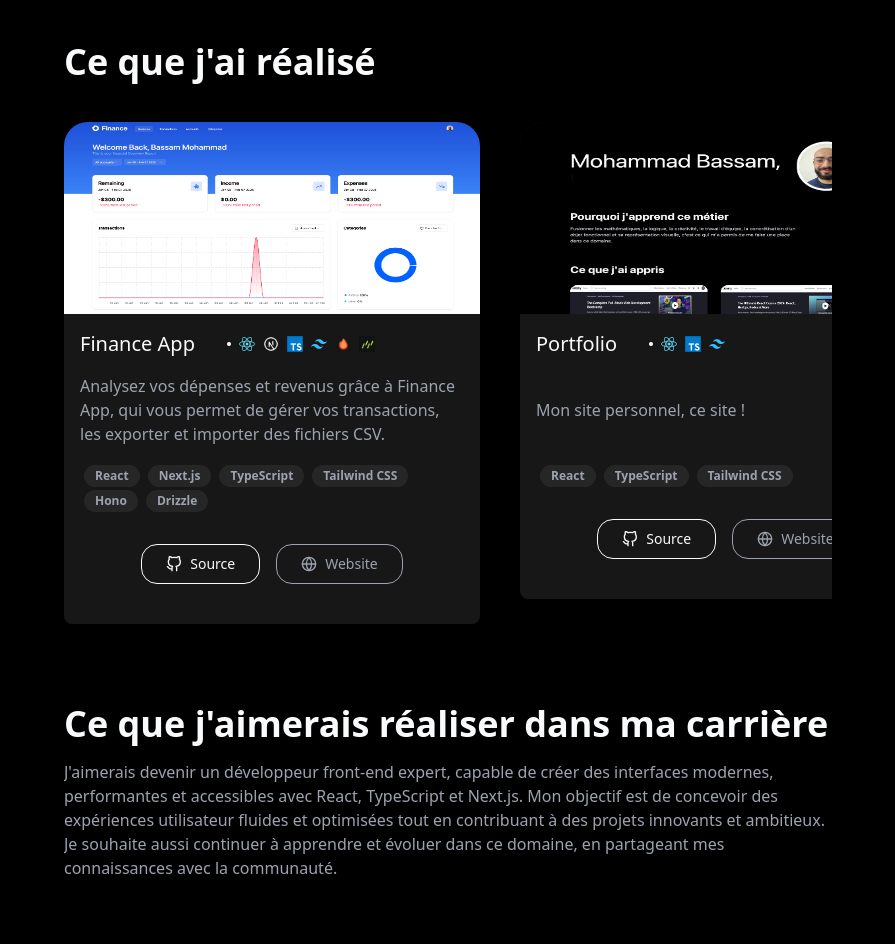
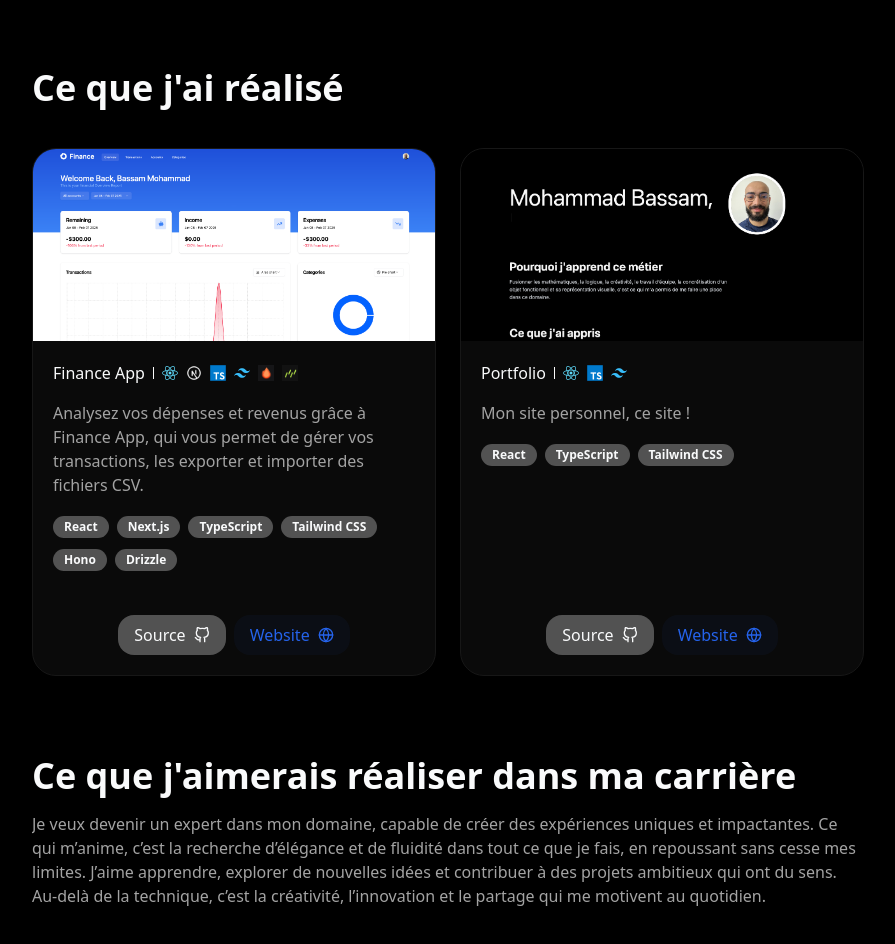
Before and after one commit to Bassammohammad/Portfolio, a React (Vite) app: page / in a window 1280 px wide. Shown: the part 1340-2284 px from the top of the page, without its empty margins (192-1087 px from the left). Built offline with nearby package versions, Linux system fonts and the light colour scheme.

Commit message:
responsive mobile

```diff
--- a/package.json
+++ b/package.json
@@ -11,6 +11,7 @@
   },
   "dependencies": {
     "@radix-ui/react-label": "^2.1.2",
+    "@radix-ui/react-separator": "^1.1.2",
     "@radix-ui/react-slot": "^1.1.2",
     "@radix-ui/react-switch": "^1.1.3",
     "class-variance-authority": "^0.7.1",
--- a/src/App.tsx
+++ b/src/App.tsx
@@ -9,7 +9,7 @@ function App() {
 
   return (
     <div
-      className={`my-20 lg:w-[60%] w-[95%] m-auto space-y-20 overflow-x-hidden ${isGreenMode ? 'theme-green' : 'theme-default'}`}
+      className={`my-20 lg:w-[65%] w-[95%]  max-w-screen-2xl m-auto space-y-20 overflow-x-hidden ${isGreenMode ? 'theme-green' : 'theme-default'}`}
     >
       <Theme setIsGreenMode={setIsGreenMode} isGreenMode={isGreenMode} />
       <HeaderSection />
--- a/src/components/description.tsx
+++ b/src/components/description.tsx
@@ -34,7 +34,7 @@ export default function Description() {
         <h1 className=" text-4xl font-bold text-primary ">
           Pourquoi j'apprend ce métier
         </h1>
-        <p className=" text-secondary ">
+        <p className=" text-tertiary ">
           Fusionner les mathématiques, la logique, la créativité, le travail
           d’équipe, la concrétisation d’un objet fonctionnel et sa
           représentation visuelle, c'est ce qui m'a permis de me faire une place
@@ -46,18 +46,17 @@ export default function Description() {
           <h1 className="text-4xl font-bold text-primary ">
             Ce que j'ai appris
           </h1>
-          <p className="text-secondary ">
+          <p className="text-tertiary ">
             + des tonnes de vidéos sur YouTube et d'articles
           </p>
         </div>
 
-        <div className="flex flex-col lg:flex-row items-start justify-between gap-10 ">
+        <div className="grid grid-cols-1 gap-6 md:grid-cols-2 ">
           <ProjectCard
             src="/firstCourse.png"
             alt="first course"
             title="Full-Stack Web Dev"
             description="La formation complète pour maîtriser les bases du développement web Full Stack. "
-            className="py-6"
             arrayLanguages={languagesLearnedInFirstCourse}
             hrefWebsite="https://www.udemy.com/course/the-complete-web-development-bootcamp/?couponCode=KEEPLEARNING"
           />
@@ -79,7 +78,7 @@ export default function Description() {
           {' '}
           Ce que j'ai réalisé
         </h1>
-        <div className="flex  flex-col lg:flex-row lg:items-start items-center justify-between gap-10 ">
+        <div className="grid grid-cols-1 gap-6 md:grid-cols-2 ">
           <ProjectCard
             src="/financeProjet.png"
             alt="finance projet"
@@ -96,7 +95,6 @@ export default function Description() {
             alt="portfolio projet"
             title="Portfolio"
             description="Mon site personnel, ce site !"
-            className="py-6"
             arrayLanguages={languagesUsedInPortfolio}
             hrefGithub="https://github.com/Bassammohammad/Portfolio"
             hrefWebsite="https://portfolio-rho-umber-73.vercel.app/"
@@ -107,14 +105,14 @@ export default function Description() {
         <h1 className="text-4xl font-bold text-primary ">
           Ce que j'aimerais réaliser dans ma carrière
         </h1>
-        <p className="text-secondary ">
-          J'aimerais devenir un développeur front-end expert, capable de créer
-          des interfaces modernes, performantes et accessibles avec React,
-          TypeScript et Next.js. Mon objectif est de concevoir des expériences
-          utilisateur fluides et optimisées tout en contribuant à des projets
-          innovants et ambitieux. Je souhaite aussi continuer à apprendre et
-          évoluer dans ce domaine, en partageant mes connaissances avec la
-          communauté.
+        <p className="text-tertiary ">
+          Je veux devenir un expert dans mon domaine, capable de créer des
+          expériences uniques et impactantes. Ce qui m’anime, c’est la recherche
+          d’élégance et de fluidité dans tout ce que je fais, en repoussant sans
+          cesse mes limites. J’aime apprendre, explorer de nouvelles idées et
+          contribuer à des projets ambitieux qui ont du sens. Au-delà de la
+          technique, c’est la créativité, l’innovation et le partage qui me
+          motivent au quotidien.
         </p>
       </div>
     </div>
--- a/src/components/header-section.tsx
+++ b/src/components/header-section.tsx
@@ -22,7 +22,7 @@ export default function HeaderSection() {
           <span className=" text-primary md:w-max drop-shadow-2xl w-min text-7xl">
             Mohammad Bassam,
           </span>
-          <span className="flex w-full items-center justify-center text-center text-2xl text-secondary md:min-h-fit md:justify-start md:text-left md:text-3xl mt-2">
+          <span className="flex w-full items-center justify-center text-center text-2xl text-tertiary md:min-h-fit md:justify-start md:text-left md:text-3xl mt-2">
             <Typewriter
               words={[
                 'Développeur en perpétuelle évolution',
--- a/src/components/image.tsx
+++ b/src/components/image.tsx
@@ -2,8 +2,24 @@ type ImageProps = {
   src: string
   alt: string
   className?: string
+  width?: number
+  height?: number
 }
 
-export default function Image({ src, alt, className }: ImageProps) {
-  return <img src={src} alt={alt} className={className} />
+export default function Image({
+  src,
+  alt,
+  className,
+  width,
+  height,
+}: ImageProps) {
+  return (
+    <img
+      src={src}
+      alt={alt}
+      className={className}
+      width={width}
+      height={height}
+    />
+  )
 }
--- a/src/components/project-card.tsx
+++ b/src/components/project-card.tsx
@@ -1,18 +1,16 @@
-import { Card, CardContent } from '@/components/ui/card.tsx'
 import Image from '@/components/image.tsx'
 import { Badge } from '@/components/ui/badge.tsx'
 import { FiGithub, FiGlobe } from 'react-icons/fi'
-import { cn } from '@/lib/utils.ts'
+import { Separator } from '@/components/ui/separator.tsx'
 
 type ProjectCardProps = {
   src: string
   alt: string
   title: string
   description: string
-  arrayLanguages: string[]
+  arrayLanguages?: string[]
   hrefGithub?: string
   hrefWebsite?: string
-  className?: string
 }
 
 export default function ProjectCard({
@@ -23,103 +21,79 @@ export default function ProjectCard({
   arrayLanguages,
   hrefWebsite,
   hrefGithub,
-  className,
 }: ProjectCardProps) {
+  const TechIcons = () => {
+    return (
+      <div className="grid grid-cols-6 gap-2">
+        {arrayLanguages?.map((item, i) => (
+          <Image src={`${item}.png`} alt={alt} key={i} className="w-4 h-4" />
+        ))}
+      </div>
+    )
+  }
+  const Tags = () => {
+    return (
+      <div className="">
+        {arrayLanguages?.map((item, i) => (
+          <Badge
+            key={i}
+            className="bg-secondary text-primary hover:bg-primary hover:text-secondary  mr-2 mb-2"
+          >
+            {item}
+          </Badge>
+        ))}
+      </div>
+    )
+  }
+
   return (
-    <Card className="rounded-t-3xl bg-neutral-900">
-      <CardContent className="pb-10">
-        <Image src={src} alt={alt} className="rounded-t-3xl w-[420px] h-48 " />
-        <div className="space-y-4 mx-4">
-          <div className="mt-4 flex items-center">
-            <span className="text-xl text-primary ">{title}</span>
-            <div className="ml-8 flex items-center justify-center gap-x-2">
-              <div className="border-white border-2 rounded-full" />
-              <Image
-                src={`/${arrayLanguages[0]}.png`}
-                alt={arrayLanguages[0]}
-                className="w-4 h-4"
-              />
-              <Image
-                src={`/${arrayLanguages[1]}.png`}
-                alt={arrayLanguages[1]}
-                className="w-4 h-4"
-              />
-              <Image
-                src={`/${arrayLanguages[2]}.png`}
-                alt={arrayLanguages[2]}
-                className="w-4 h-4"
-              />
-              {arrayLanguages[3] && (
-                <Image
-                  src={`/${arrayLanguages[3]}.png`}
-                  alt={arrayLanguages[3]}
-                  className="w-4 h-4"
-                />
-              )}
-              {arrayLanguages[4] && (
-                <Image
-                  src={`/${arrayLanguages[4]}.png`}
-                  alt={arrayLanguages[4]}
-                  className="w-4 h-4"
-                />
-              )}
-              {arrayLanguages[5] && (
-                <Image
-                  src={`/${arrayLanguages[5]}.png`}
-                  alt={arrayLanguages[5]}
-                  className="w-4 h-4"
-                />
-              )}
-              {arrayLanguages[6] && (
-                <Image
-                  src={`/${arrayLanguages[6]}.png`}
-                  alt={arrayLanguages[6]}
-                  className="w-4 h-4"
-                />
-              )}
-            </div>
+    <div className="flex h-full flex-col overflow-hidden rounded-3xl border  shadow-lg border-neutral-900 bg-neutral-950">
+      <div className="h-48 w-full">
+        <Image
+          src={src}
+          width={2700}
+          height={2025}
+          alt={alt}
+          className="h-full w-full object-cover object-top"
+        />
+      </div>
+
+      <div className="flex flex-1 flex-col p-5">
+        <div>
+          <div className="flex items-center gap-x-2">
+            <h1 className="text-primary">{title}</h1>
+            <Separator orientation="vertical" />
+            <TechIcons />
           </div>
-          <p className={cn('w-96 text-secondary', className)}>{description}</p>
-          <div className="flex-row items-center  ">
-            {arrayLanguages.map((item, i) => {
-              return (
-                <Badge
-                  key={i}
-                  className="bg-neutral-800 mx-1 text-secondary hover:text-primary cursor-default "
-                >
-                  {item}
-                </Badge>
-              )
-            })}
-          </div>
+          <p className="text-justify  md:text-left py-4  text-tertiary">
+            {description}
+          </p>
+          <Tags />
         </div>
-        <div className="flex items-center justify-center  gap-x-4 mt-8 ">
-          {hrefGithub && (
+        <div className="mt-9 flex flex-1 items-end justify-center gap-2 data-[variant='full']:gap-6">
+          <>
             <a
-              className="inline-flex text-primary items-center justify-center gap-2  whitespace-nowrap rounded-2xl border border-primary hover:bg-primary hover:text-secondary h-10 px-6 py-4
-                text-sm font-medium ring-offset-background transition-colors focus-visible:outline-none
-                 focus-visible:ring-2 focus-visible:ring-ring focus-visible:ring-offset-2 disabled:pointer-events-none
-                 disabled:opacity-50 [&_svg]:pointer-events-none [&_svg]:size-4 [&_svg]:shrink-0"
               href={hrefGithub}
+              target="_blank"
+              rel="noreferrer"
+              className="flex items-center gap-2 rounded-2xl  px-4 py-2  bg-secondary text-primary hover:bg-primary hover:text-secondary"
             >
-              <FiGithub />
-              <span className="">Source</span>
+              Source <FiGithub />
             </a>
-          )}
-          {hrefWebsite && (
+          </>
+
+          <>
             <a
-              className="inline-flex items-center  justify-center gap-2 text-secondary whitespace-nowrap rounded-2xl border border-secondary hover:bg-secondary hover:text-primary h-10 px-6 py-4
-                text-sm font-medium ring-offset-background transition-colors focus-visible:outline-none
-                 focus-visible:ring-2 focus-visible:ring-ring focus-visible:ring-offset-2 disabled:pointer-events-none
-                 disabled:opacity-50 [&_svg]:pointer-events-none [&_svg]:size-4 [&_svg]:shrink-0"
               href={hrefWebsite}
+              target="_blank"
+              rel="noreferrer"
+              className="flex items-center gap-2 rounded-2xl  py-2 px-4   bg-blue-600/5 text-blue-600 hover:bg-blue-600 hover:text-neutral-50"
             >
-              <FiGlobe />
-              <span>Website</span>
+              Website <FiGlobe />
             </a>
-          )}
+          </>
         </div>
-      </CardContent>
-    </Card>
+      </div>
+    </div>
   )
 }
--- /dev/null
+++ b/src/components/ui/separator.tsx
@@ -0,0 +1,29 @@
+import * as React from 'react'
+import * as SeparatorPrimitive from '@radix-ui/react-separator'
+
+import { cn } from '@/lib/utils'
+
+const Separator = React.forwardRef<
+  React.ElementRef<typeof SeparatorPrimitive.Root>,
+  React.ComponentPropsWithoutRef<typeof SeparatorPrimitive.Root>
+>(
+  (
+    { className, orientation = 'horizontal', decorative = true, ...props },
+    ref
+  ) => (
+    <SeparatorPrimitive.Root
+      ref={ref}
+      decorative={decorative}
+      orientation={orientation}
+      className={cn(
+        'shrink-0 bg-neutral-50 ',
+        orientation === 'horizontal' ? 'h-[1px] w-full' : 'h-3 w-[1px]',
+        className
+      )}
+      {...props}
+    />
+  )
+)
+Separator.displayName = SeparatorPrimitive.Root.displayName
+
+export { Separator }
--- a/src/index.css
+++ b/src/index.css
@@ -11,7 +11,8 @@ body {
 @layer base {
   :root {
     --color-primary: rgb(249, 250, 251);
-    --color-secondary: rgb(156, 163, 175);
+    --color-secondary: rgb(82, 82, 82);
+    --color-tertiary: rgb(163, 163, 163);
 
   }
 }
@@ -19,11 +20,15 @@ body {
 
 .theme-green {
   --color-primary: rgb(16, 185, 129);
-  --color-secondary: rgb(220, 252, 231)
+  --color-secondary: rgb(240, 253, 244);
+  --color-tertiary: rgb(240, 253, 244)
+
 }
 .theme-default {
   --color-primary: rgb(249, 250, 251);
-  --color-secondary: rgb(156, 163, 175)
+  --color-secondary: rgb(82, 82, 82);
+  --color-tertiary: rgb(163, 163, 163);
+
 }
 
 /*theme-rose {*/
--- a/tailwind.config.js
+++ b/tailwind.config.js
@@ -12,6 +12,7 @@ export default {
       colors: {
         primary: 'var(--color-primary)',
         secondary: 'var(--color-secondary)',
+        tertiary: 'var(--color-tertiary)',
         background: 'hsl(var(--background))',
         foreground: 'hsl(var(--foreground))',
         card: {
```
Also changed, not shown: src/components/ui/badge.tsx (+9 -9 lines), 1 other file (tests, documents, lock files or other folders).
